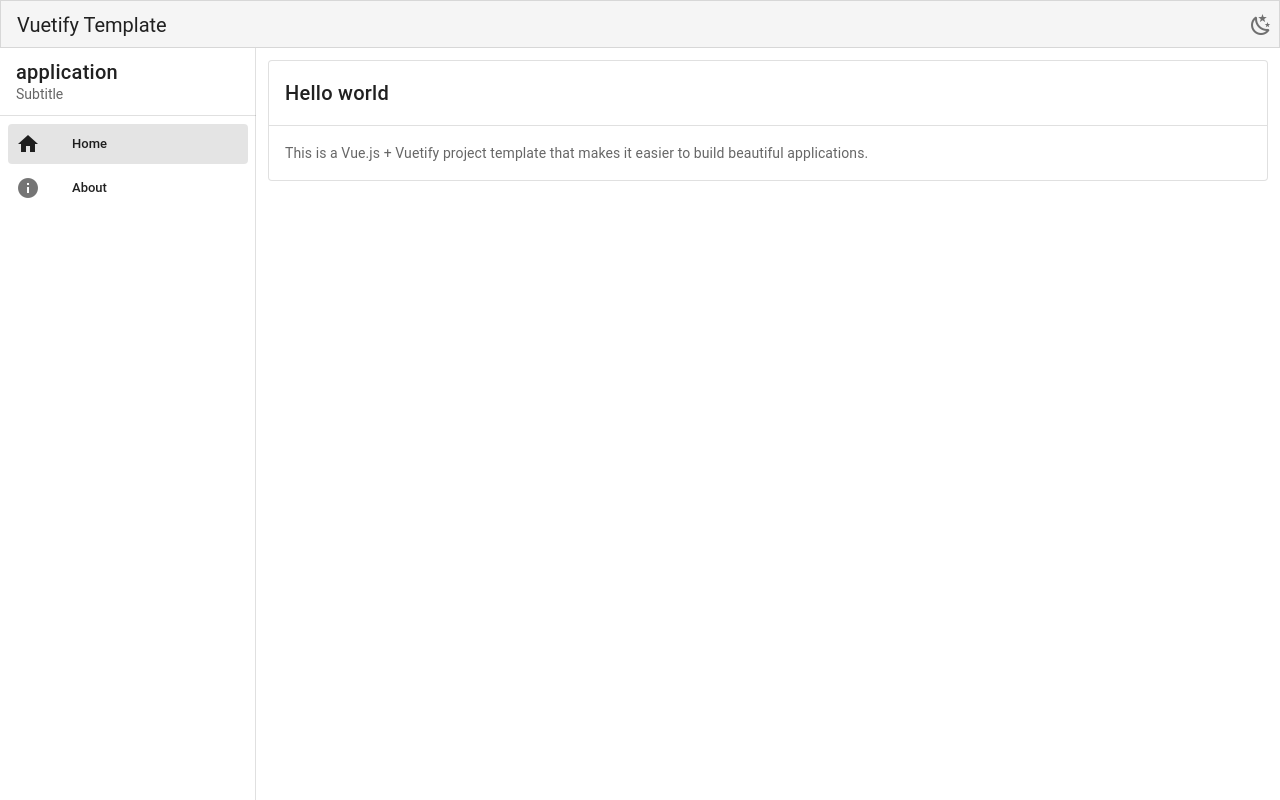
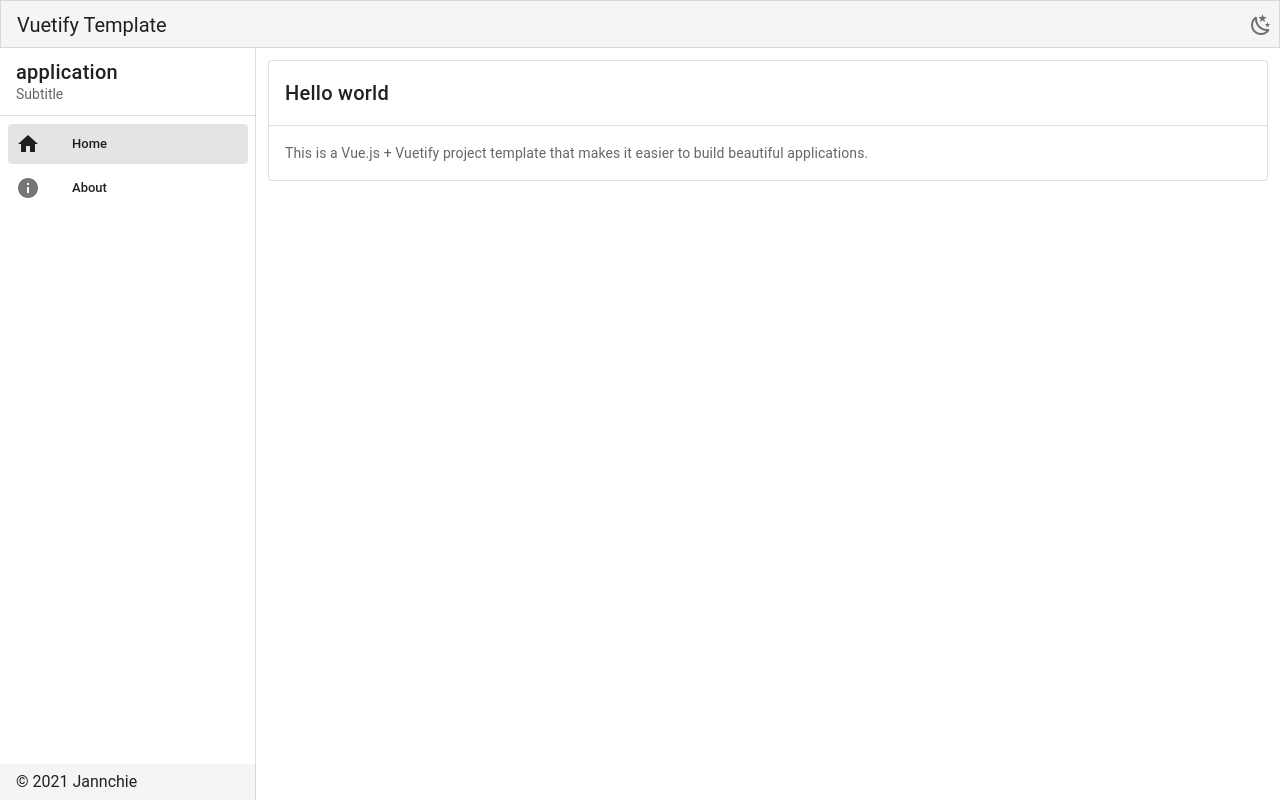
Before and after one commit to Jannchie/vuetify-template, a Vue app: page / in a window 1280 px wide. Built offline with nearby package versions, Linux system fonts and the light colour scheme; a small style sheet from the web is missing.

Commit message:
feat: footer

```diff
--- a/src/App.vue
+++ b/src/App.vue
@@ -6,15 +6,24 @@
       <DarkBtn />
     </v-app-bar>
     <v-navigation-drawer app clipped>
+      <div class="d-flex flex-column" style="min-height: 100%">
+        <div style="flex: 1">
           <v-list-item>
             <v-list-item-content>
-          <v-list-item-title class="title"> {{ app.name }} </v-list-item-title>
+              <v-list-item-title class="title">
+                {{ app.name }}
+              </v-list-item-title>
               <v-list-item-subtitle> {{ app.subtitle }} </v-list-item-subtitle>
             </v-list-item-content>
           </v-list-item>
           <v-divider></v-divider>
           <v-list dense nav>
-        <v-list-item v-for="item in items" :key="item.title" :to="item.to" link>
+            <v-list-item
+              v-for="item in items"
+              :key="item.title"
+              :to="item.to"
+              link
+            >
               <v-list-item-icon>
                 <v-icon>{{ item.icon }}</v-icon>
               </v-list-item-icon>
@@ -23,6 +32,13 @@
               </v-list-item-content>
             </v-list-item>
           </v-list>
+        </div>
+        <div>
+          <v-footer>
+            <span>&copy; {{ new Date().getFullYear() }} Jannchie </span>
+          </v-footer>
+        </div>
+      </div>
     </v-navigation-drawer>
     <v-main>
       <v-container>
```
Lines whose indentation alone changed are shown as unchanged.
